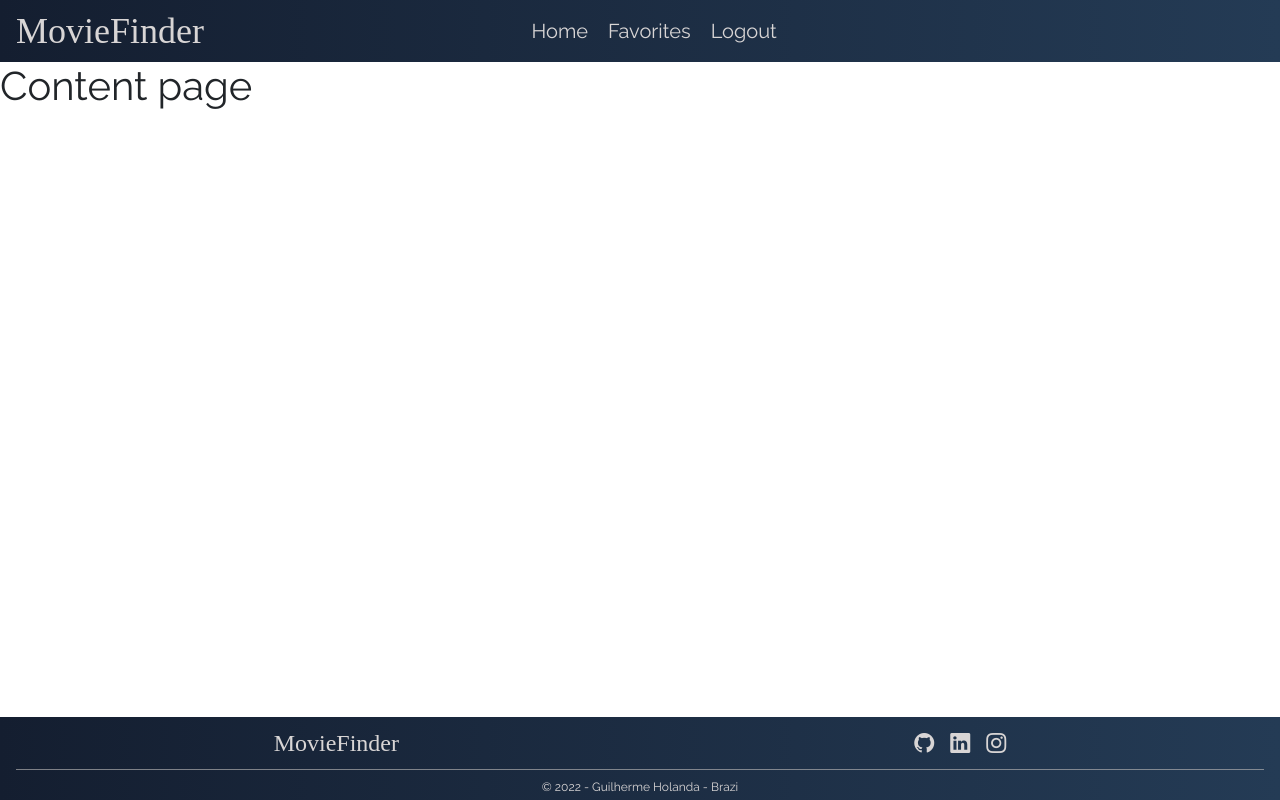
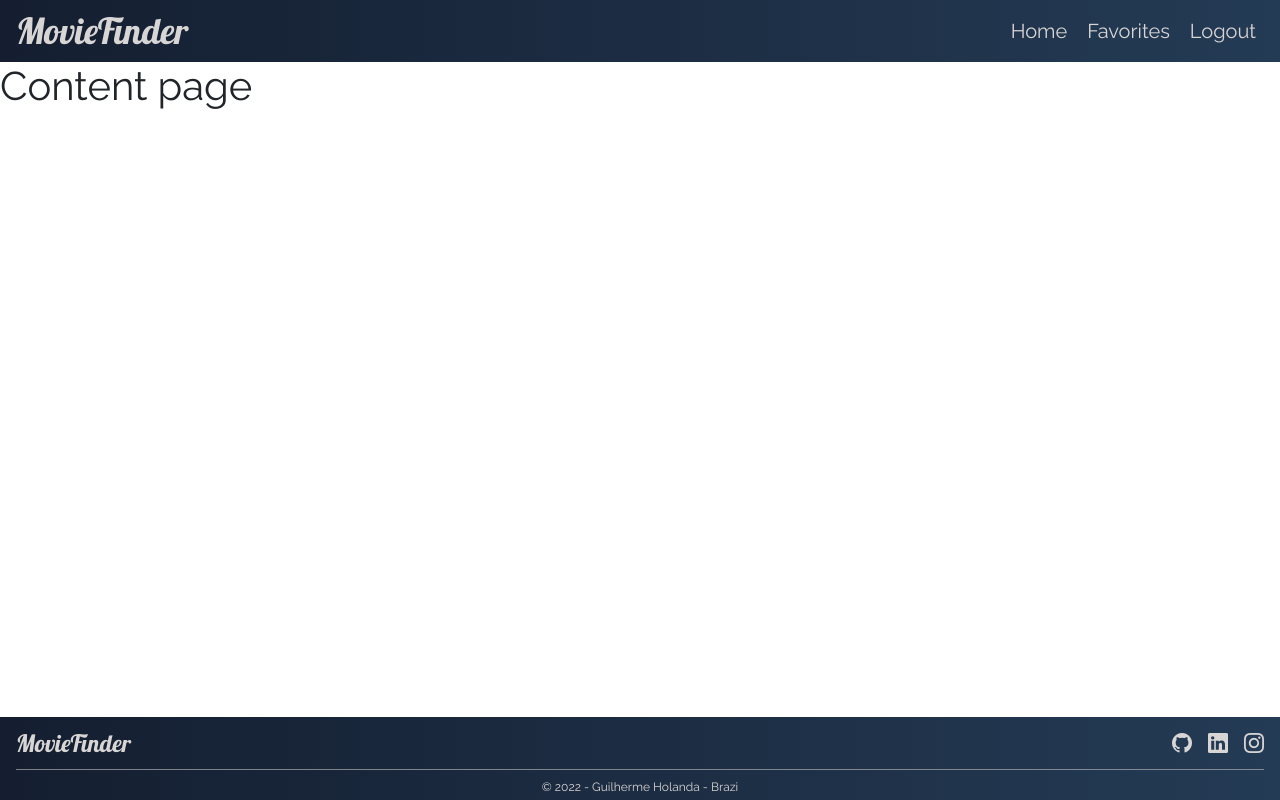
Before and after one commit to GuiHolanda/MovieFinder-Angular-App, an Angular app: page / in a window 1280 px wide. Built offline with nearby package versions, Linux system fonts and the light colour scheme.

Commit message:
26.01.2023_14.51

```diff
--- a/src/app/app.module.ts
+++ b/src/app/app.module.ts
@@ -3,11 +3,12 @@ import { BrowserModule } from '@angular/platform-browser';
 
 import { AppRoutingModule } from './app-routing.module';
 import { AppComponent } from './app.component';
+import { ComponentsModule } from './components/components.module';
 import { PagesModule } from './pages/pages.module';
 
 @NgModule({
   declarations: [AppComponent],
-  imports: [BrowserModule, AppRoutingModule, PagesModule],
+  imports: [BrowserModule, AppRoutingModule, PagesModule, ComponentsModule],
   providers: [],
   bootstrap: [AppComponent],
 })
--- a/src/app/pages/footer/footer.component.html
+++ b/src/app/components/footer/footer.component.html
@@ -3,6 +3,7 @@
     <div class="brand">
       <a href="#">MovieFinder</a>
     </div>
+
     <ul>
       <li>
         <a href="#"><i class="bi bi-github"></i></a>
@@ -15,5 +16,6 @@
       </li>
     </ul>
   </div>
+
   <p>&copy; 2022 - Guilherme Holanda - Brazi</p>
 </footer>
--- a/src/app/pages/footer/footer.component.scss
+++ b/src/app/components/footer/footer.component.scss
@@ -1,10 +1,10 @@
 .footer {
+  display: flex;
+  flex-direction: column;
+  align-items: center;
   background-image: var(--primary-backgroud-gradient);
   color: var(--light-text-color);
   padding: 4px 16px;
-  display: flex;
-  flex-direction: column;
-  align-items: center;
   gap: 8px;
 
   &__links {
@@ -25,8 +25,7 @@
     .brand {
       font-family: var(--heading-font);
       font-size: var(--body-font-size-md);
-      flex-grow: 5;
-      text-align: center;
+      flex-grow: 1;
       @media only screen and (min-width: 700px) {
         font-size: var(--heading-font-size-sm);
       }
@@ -34,7 +33,6 @@
 
     ul {
       display: flex;
-      flex-grow: 5;
       gap: 1rem;
       justify-content: center;
 
--- a/src/app/pages/header/header.component.html
+++ b/src/app/components/header/header.component.html
@@ -3,6 +3,7 @@
     <div class="header__brand">
       <a href="#">MovieFinder</a>
     </div>
+
     <ul
       class="header__nav"
       role="menu"
@@ -21,6 +22,7 @@
         <a role="menuitem" href="#">Logout</a>
       </li>
     </ul>
+
     <button
       id="navButton"
       aria-haspopup="true"
--- a/src/app/pages/header/header.component.scss
+++ b/src/app/components/header/header.component.scss
@@ -10,7 +10,7 @@
   &__brand {
     font-family: var(--heading-font);
     font-size: var(--heading-font-size-sm);
-    flex-grow: 4;
+    flex-grow: 1;
     @media only screen and (min-width: 700px) {
       font-size: var(--heading-font-size-md);
     }
@@ -36,7 +36,6 @@
       position: static;
       opacity: 1;
       display: flex;
-      flex-grow: 6;
       gap: 4px;
       background-image: none;
       height: 100%;
--- a/src/app/pages/pages.module.ts
+++ b/src/app/pages/pages.module.ts
@@ -1,13 +1,11 @@
 import { CommonModule } from '@angular/common';
 import { NgModule } from '@angular/core';
-import { HeaderComponent } from './header/header.component';
-import { FooterComponent } from './footer/footer.component';
 import { HomeComponent } from './home/home.component';
 import { PagesRoutingModule } from './pages-routing.module';
 
 @NgModule({
-  declarations: [HeaderComponent, FooterComponent, HomeComponent],
-  exports: [HeaderComponent, FooterComponent, HomeComponent],
+  declarations: [HomeComponent],
+  exports: [HomeComponent],
   imports: [CommonModule, PagesRoutingModule],
 })
 export class PagesModule {}
--- a/src/styles/main.scss
+++ b/src/styles/main.scss
@@ -3,5 +3,5 @@
 @import "default";
 @import "variables";
 
-@import url("https://fonts.googleapis.com/css2?family=Spectral:wght@200;400;600;800&display=swap");
+@import url("https://fonts.googleapis.com/css2?family=Lobster&display=swap");
 @import url("https://fonts.googleapis.com/css2?family=Raleway:wght@100;200;400;600;800&display=swap");
--- a/src/styles/variables.scss
+++ b/src/styles/variables.scss
@@ -3,7 +3,7 @@ $light: #7697bd56;
 
 $light-text-color: rgb(216, 213, 213);
 
-$heading-font-family: "Spectral", serif;
+$heading-font-family: "Lobster";
 $heading-font-size-lg: 3.25rem;
 $heading-font-size-md: 2.25rem;
 $heading-font-size-sm: 1.5rem;
@@ -20,12 +20,14 @@ $body-font-size-sm: 0.75rem;
 
   --light-text-color: #{$light-text-color};
 
-  --heading-font: #{heading-font-family};
+  --heading-font: #{$heading-font-family};
+
   --heading-font-size-lg: #{$heading-font-size-lg};
   --heading-font-size-md: #{$heading-font-size-md};
   --heading-font-size-sm: #{$heading-font-size-sm};
 
   --body-font: #{$body-font-family};
+
   --body-font-size-lg: #{$body-font-size-lg};
   --body-font-size-md: #{$body-font-size-md};
   --body-font-size-sm: #{$body-font-size-sm};
```
Also changed, not shown: src/app/components/components.module.ts (added, +11 -0 lines), src/app/components/footer/footer.component.ts (renamed from src/app/pages/footer/footer.component.ts), src/app/components/header/header.component.ts (renamed from src/app/pages/header/header.component.ts).
